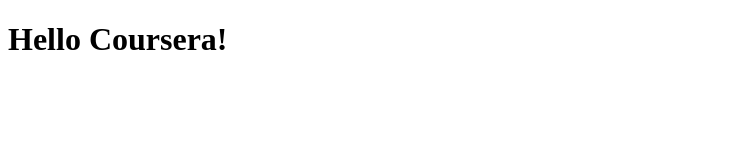
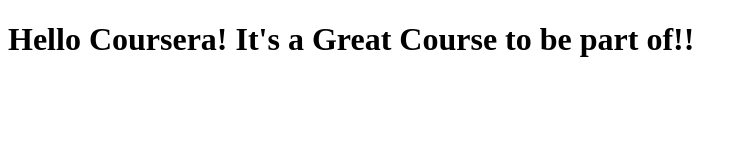
Before and after one commit to ArindamThakur/coursera-test, a plain HTML site: page site/index.html in a window 1280 px wide. Shown: the whole page, without its empty margins (0-747 px from the left). Drawn offline with Linux system fonts and the light colour scheme.

Commit message:
Small Addition to our page content

```diff
--- a/site/index.html
+++ b/site/index.html
@@ -4,6 +4,6 @@
 	<title>Hello, Coursera!</title>
 </head>
 <body>
-<h1> Hello Coursera!</h1>
+<h1> Hello Coursera! It's a Great Course to be part of!!</h1>
 </body>
 </html>
```
